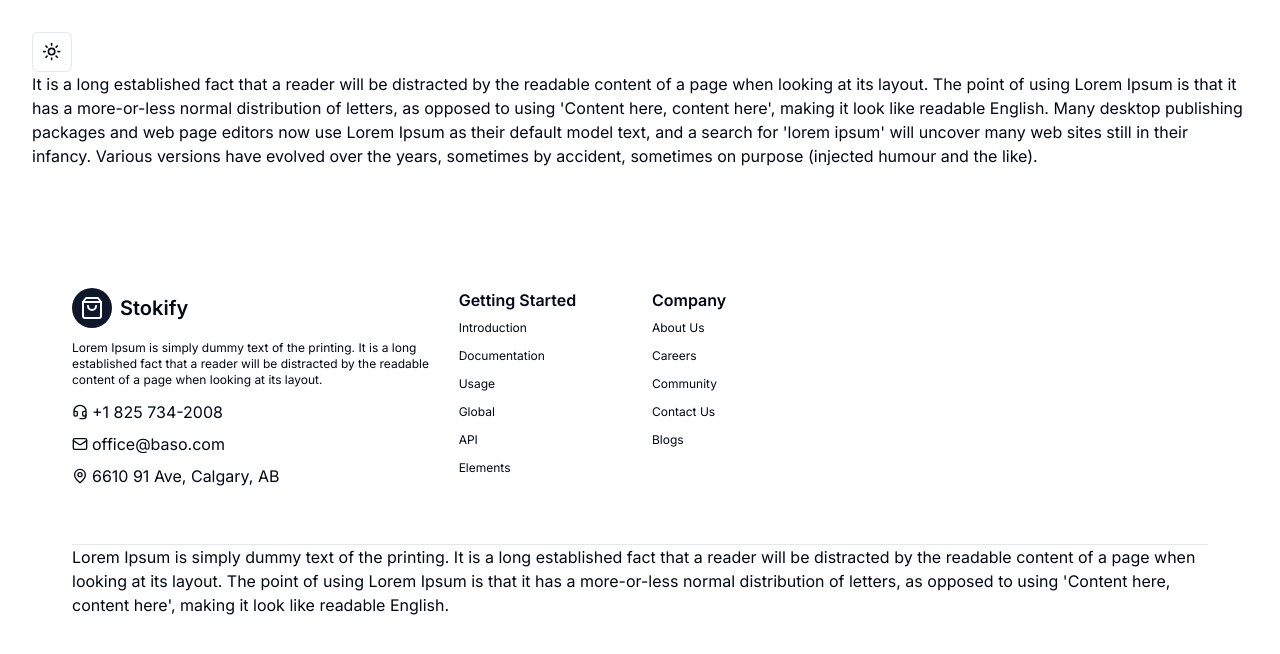
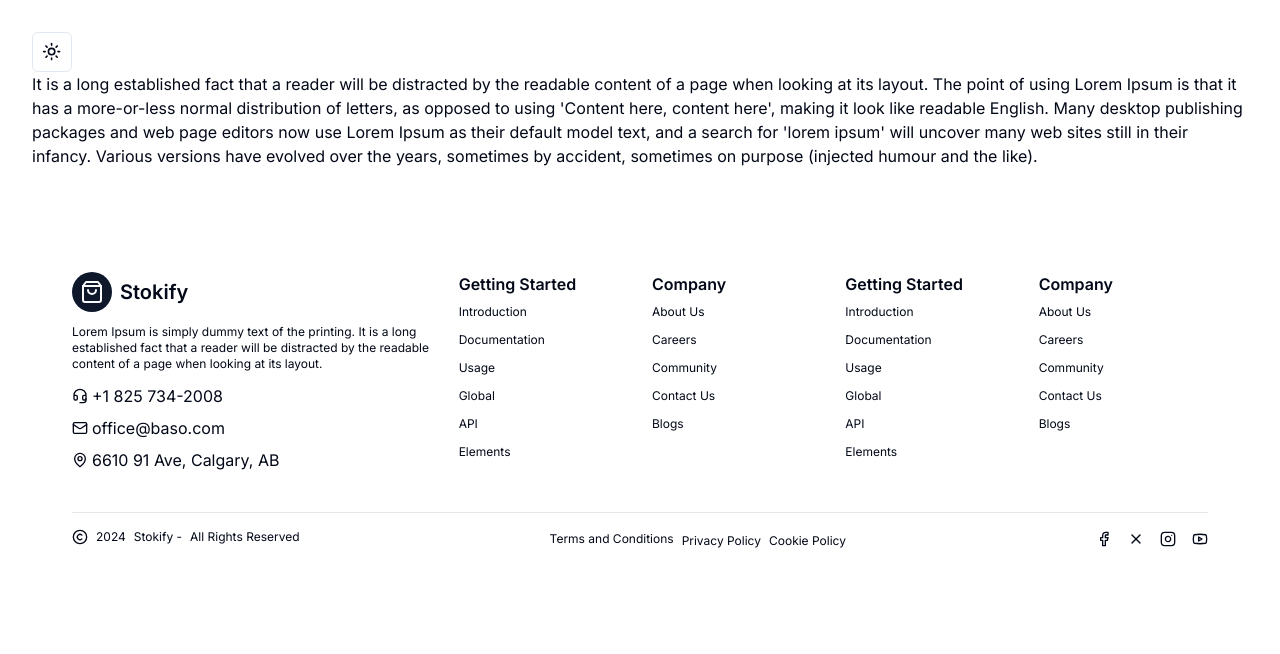
Before and after one commit to jackbasso/inventory-app, a Next.js app: page / in a window 1280 px wide. Shown: the top 654 px of the page. Built offline with nearby package versions, Linux system fonts and the light colour scheme.

Commit message:
footer v1

```diff
--- a/components/global/Footer.tsx
+++ b/components/global/Footer.tsx
@@ -1,5 +1,5 @@
 import React from "react";
-import { Headset } from "lucide-react";
+import { Copyright, Facebook, Headset, Instagram, X, Youtube } from "lucide-react";
 import Link from "next/link";
 import { footer } from "@/config/footer";
 
@@ -7,7 +7,7 @@ export default function Footer() {
   return (
     <footer className="px-10 py-8">
       <div className="container">
-        <div className="grid gap-6 grid-cols-12 border-b border-gray-200 py-14">
+        <div className="grid gap-6 grid-cols-12 border-b border-gray-200 py-10">
           <div className="col-span-full lg:col-span-4">
             {footer.logo}
             <p className="my-3 text-xs line-clamp-3">{footer.summary}</p>
@@ -40,15 +40,52 @@ export default function Footer() {
               </div>
             );
           })}
-          {/* COL 2 */}
+          {/* Temporal - Agregar items a footer.tsx en config para usar un solo map */}
+          {footer.navigation.map((item, i) => {
+            return (
+              <div key={i} className="col-span-full lg:col-span-2">
+                <h2 className="font-semibold text-base">{item.title}</h2>
+                <div className="flex flex-col gap-3 py-2">
+                  {item.links.map((link, i) => {
+                    return (
+                      <Link key={i} className="text-xs" href="#">
+                        {link.title}
+                      </Link>
+                    );
+                  })}
+                </div>
+              </div>
+            );
+          })}
         </div>
-        <div className="">
-          <p>
-            Lorem Ipsum is simply dummy text of the printing. It is a long established fact that a reader will be
-            distracted by the readable content of a page when looking at its layout. The point of using Lorem Ipsum is
-            that it has a more-or-less normal distribution of letters, as opposed to using 'Content here, content here',
-            making it look like readable English.{" "}
-          </p>
+
+        {/* Bootom footer section  */}
+        <div className="py-3 flex items-center justify-between flex-wrap text-xs space-y-1">
+          <div className="flex items-center space-x-2">
+            <Copyright className="w-4 h-4" />
+            <span>{new Date().getFullYear()}</span>
+            <span>Stokify - </span>
+            <span>All Rights Reserved</span>
+          </div>
+          <div className="flex items-center space-x-2 space-y-1 flex-wrap">
+            <Link href="#">Terms and Conditions</Link>
+            <Link href="#">Privacy Policy</Link>
+            <Link href="#">Cookie Policy</Link>
+          </div>
+          <div className="flex items-center gap-4">
+            <Link href="#">
+              <Facebook className="w-4 h-4" />
+            </Link>
+            <Link href="#">
+              <X className="w-4 h-4" />
+            </Link>
+            <Link href="#">
+              <Instagram className="w-4 h-4" />
+            </Link>
+            <Link href="#">
+              <Youtube className="w-4 h-4" />
+            </Link>
+          </div>
         </div>
       </div>
     </footer>
--- /dev/null
+++ b/components/global/ShopHeader.tsx
@@ -0,0 +1,7 @@
+import React from "react";
+
+export default function ShopHeader() {
+  return <div>ShopHeader</div>;
+}
+
+s;
```
